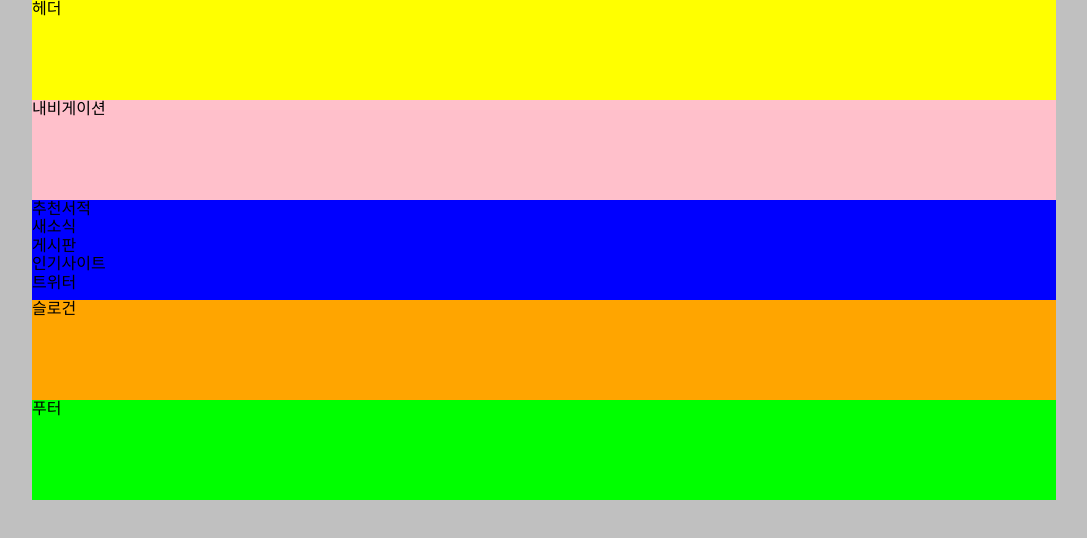
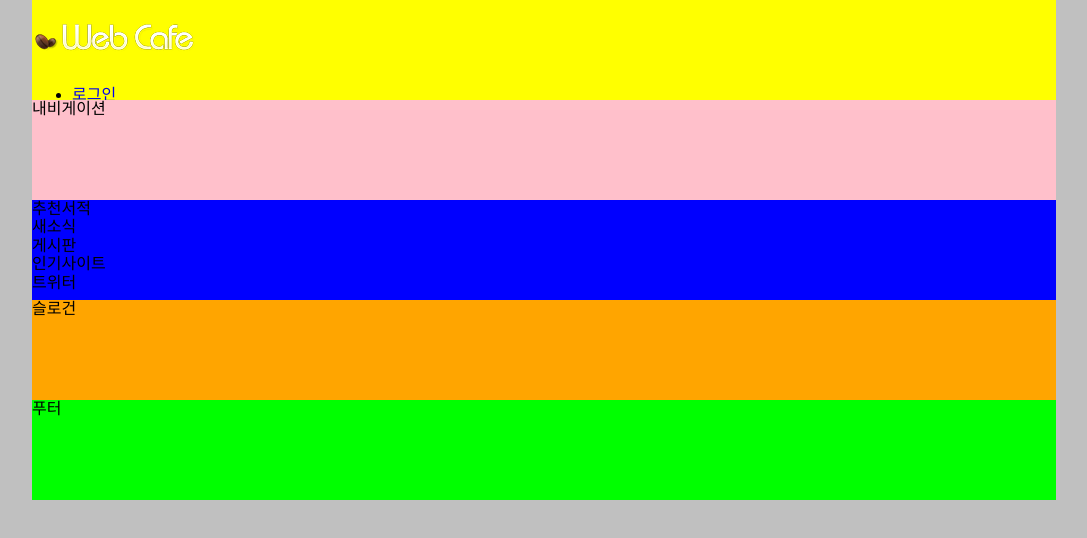
Before and after one commit to zzonni85/zzonni85.github.io, a plain HTML site: page index.html in a window 1280 px wide. Shown: the whole page, without its empty margins (96-1183 px from the left). Drawn offline with nearby package versions, Linux system fonts and the light colour scheme; a web font is replaced by a local one.

Commit message:
헤더 마크업 완성

```diff
--- a/index.html
+++ b/index.html
@@ -11,7 +11,29 @@
 
 <body>
   <div class="wrapper">
-    <header class="header">헤더</header>
+    <header class="header">
+      <h1 class="logo">
+        <a href="index.html">
+          <img src="images/logo.png" alt="web cafe">
+        </a>
+      </h1>
+      <ul class="member">
+        <li><a href="#">로그인</a></li>
+        <li><a href="#">회원가입</a></li>
+        <li><a href="#">커뮤니티</a></li>
+
+      </ul>
+      <form action="javascript:alert('검색이 완료되었습니다.');" class="search">
+        <fieldset>
+          <legend>검색 폼</legend>
+          <label for="search">검색어</label>
+          <input type="search" id="search" required placeholder="검색어를 입력하세요.">
+          <button type="submit">검색</button>
+        </fieldset>
+
+
+      </form>
+    </header>
     <nav class="navigation">내비게이션</nav>
     <main class="main-content">
       <section class="recommend-book">추천서적</section>
```
